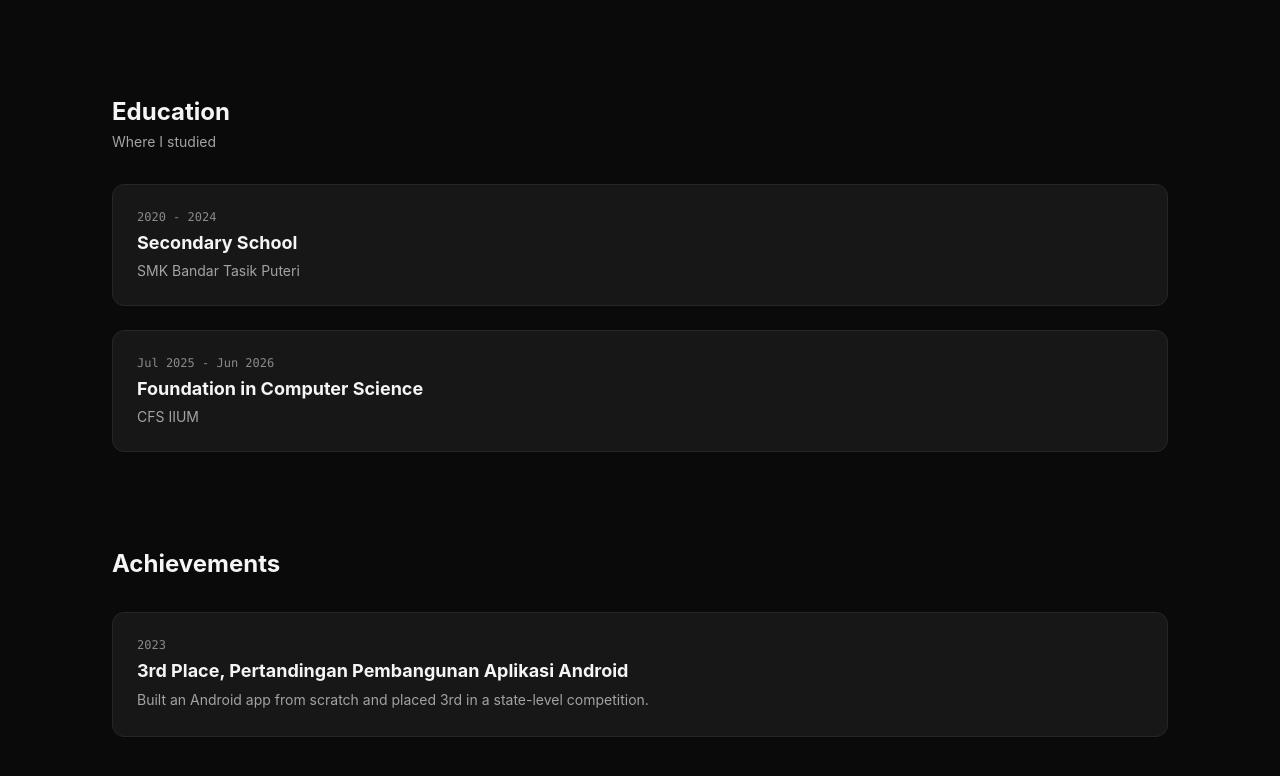
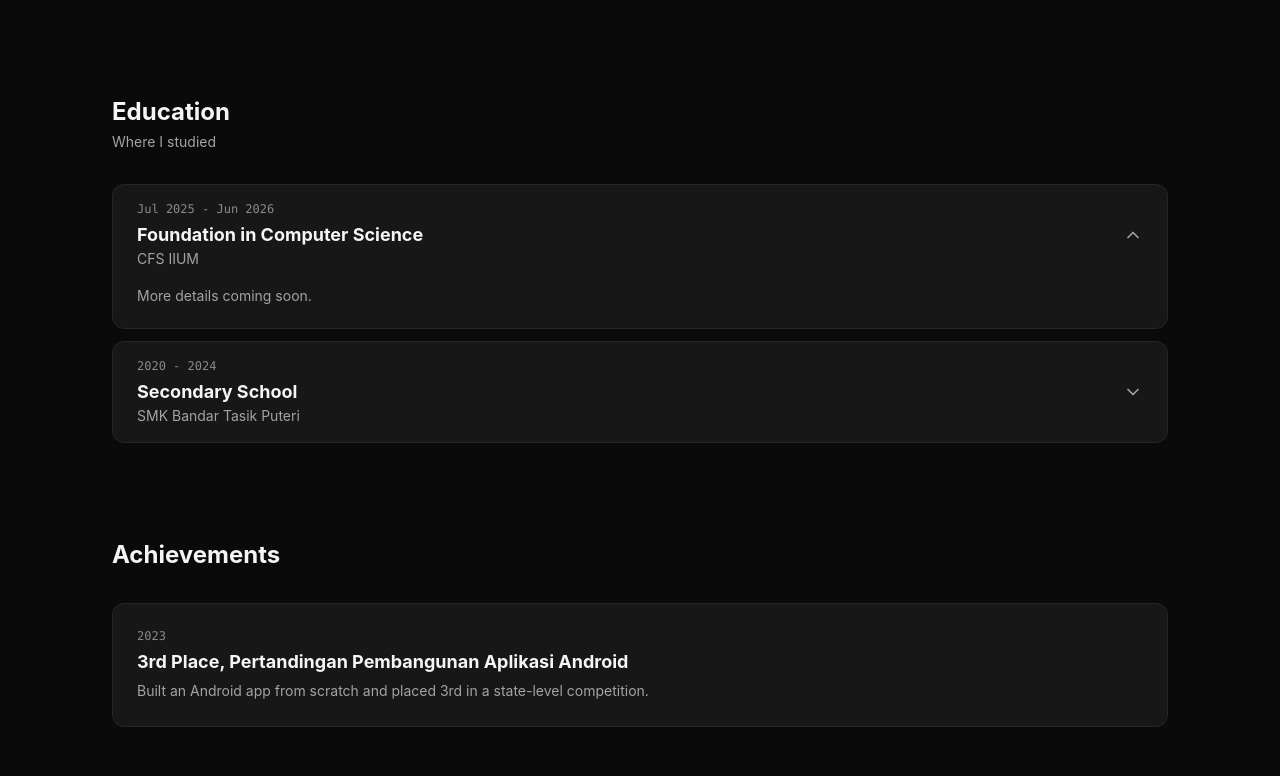
Before and after one commit to miiidev/portfolio, a React (Vite) app: page / in a window 1280 px wide. Shown: the part 1706-2482 px from the top of the page. Built offline with nearby package versions, Linux system fonts and the light colour scheme; no server answers.

Commit message:
feat: education accordion cards, latest open by default

```diff
--- a/src/components/EducationSection.tsx
+++ b/src/components/EducationSection.tsx
@@ -1,8 +1,11 @@
-import { motion } from 'framer-motion';
+import { useState } from 'react';
+import { AnimatePresence, motion } from 'framer-motion';
 import { education } from '../data';
 import { containerVariants, itemVariants } from '../utils/animations';
 
 export default function EducationSection() {
+  const [openIndex, setOpenIndex] = useState<number | null>(0);
+
   return (
     <motion.section
       id="education"
@@ -18,21 +21,58 @@ export default function EducationSection() {
       <motion.p variants={itemVariants} className="text-sm text-muted mb-8">
         Where I studied
       </motion.p>
-      <div className="space-y-6">
-        {education.map((item, i) => (
+      <div className="space-y-3">
+        {education.map((item, i) => {
+          const isOpen = openIndex === i;
+          return (
             <motion.div
               key={i}
               variants={itemVariants}
-            className="bg-surface border border-edge rounded-xl p-6"
+              className="bg-surface border border-edge rounded-xl overflow-hidden"
             >
+              <button
+                onClick={() => setOpenIndex(isOpen ? null : i)}
+                aria-expanded={isOpen}
+                className="w-full flex items-center justify-between gap-4 px-6 py-4 min-h-11 text-left"
+              >
+                <div>
                   <p className="text-xs font-mono text-dim mb-1">{item.period}</p>
-            <h3 className="text-lg font-bold text-copy mb-1">{item.title}</h3>
+                  <h3 className="text-lg font-bold text-copy">{item.title}</h3>
                   <p className="text-sm text-muted">{item.org}</p>
-            {item.description && (
-              <p className="text-sm text-muted leading-relaxed mt-2">{item.description}</p>
+                </div>
+                <svg
+                  width="20"
+                  height="20"
+                  viewBox="0 0 24 24"
+                  fill="none"
+                  stroke="currentColor"
+                  strokeWidth="2"
+                  strokeLinecap="round"
+                  strokeLinejoin="round"
+                  className={`text-muted shrink-0 transition-transform duration-300 ${isOpen ? 'rotate-180' : ''}`}
+                  aria-hidden="true"
+                >
+                  <path d="m6 9 6 6 6-6" />
+                </svg>
+              </button>
+              <AnimatePresence initial={false}>
+                {isOpen && (
+                  <motion.div
+                    initial={{ height: 0, opacity: 0 }}
+                    animate={{ height: 'auto', opacity: 1 }}
+                    exit={{ height: 0, opacity: 0 }}
+                    transition={{ duration: 0.25, ease: 'easeOut' }}
+                    className="overflow-hidden"
+                  >
+                    <div className="px-6 pb-5 text-sm text-muted leading-relaxed">
+                      {item.description || 'More details coming soon.'}
+                    </div>
+                  </motion.div>
                 )}
+              </AnimatePresence>
             </motion.div>
-        ))}
+          );
+        })}
       </div>
     </motion.section>
   );
--- a/src/data.ts
+++ b/src/data.ts
@@ -105,15 +105,15 @@ export const experience: ExperienceItem[] = [
 
 export const education: EducationItem[] = [
   {
+    period: "Jul 2025 - Jun 2026",
+    title: "Foundation in Computer Science",
+    org: "CFS IIUM",
+    description: "",
+  },
+  {
     period: "2020 - 2024",
     title: "Secondary School",
     org: "SMK Bandar Tasik Puteri",
-    description: "",
-  },
-  {
-    period: "Jul 2025 - Jun 2026",
-    title: "Foundation in Computer Science",
-    org: "CFS IIUM",
     description: "",
   },
 ];
```
Lines whose indentation alone changed are shown as unchanged.
